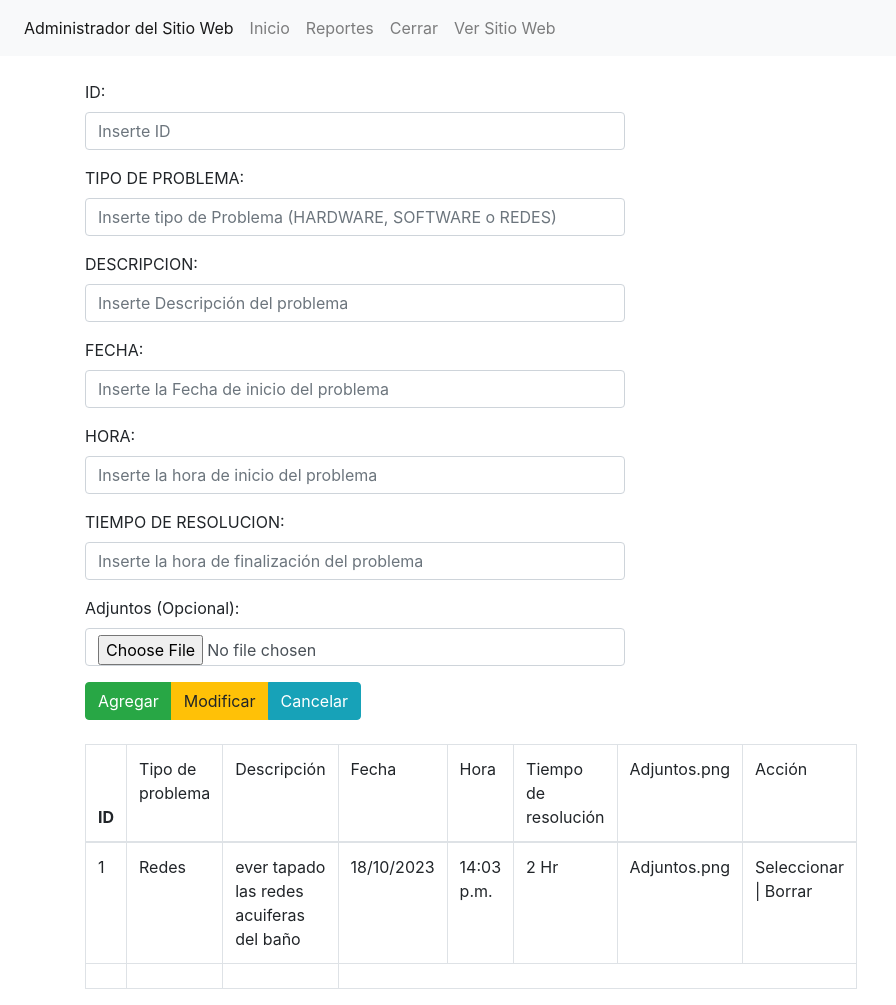
After one commit to Asaltorrapaz/mesadeayuda, a PHP site: page /administrador/seccion/reporte.php in a window 1280 px wide. The commit adds this page. Shown: the whole page, without its empty margins (0-896 px from the left). Run offline with PHP 8.4, Linux system fonts and the light colour scheme.

```diff
--- /dev/null
+++ b/administrador/seccion/reporte.php
@@ -0,0 +1,95 @@
+<?php include("../template/cabecera.php"); ?>
+<?php
+$txtID=(isset($_POST['txtID']))?$_POST['txtID']:"";
+
+?>
+
+<div class="col-md-6">
+
+    <form method="POST" enctype="multipart/form-data">
+
+    <div class = "form-group">
+    <label for="txtID">ID:</label>
+    <input type="text" class="form-control" name="txtID" id="txtID" placeholder="Inserte ID">
+    </div>
+
+
+    <div class = "form-group">
+    <label for="txtTipo">TIPO DE PROBLEMA:</label>
+    <input type="text" class="form-control" name="txtTipo" id="txtTipo" placeholder="Inserte tipo de Problema (HARDWARE, SOFTWARE o REDES)">
+    </div>
+
+    <div class = "form-group">
+    <label for="txtDescripcion">DESCRIPCION:</label>
+    <input type="text" class="form-control" name="txtDescripcion" id="txtDescripcion" placeholder="Inserte Descripción del problema">
+    </div>
+
+    <div class = "form-group">
+    <label for="txtFecha">FECHA:</label>
+    <input type="text" class="form-control" name="txtFecha" id="txtFecha" placeholder="Inserte la Fecha de inicio del problema">
+    </div>
+
+    <div class = "form-group">
+    <label for="txtHora">HORA:</label>
+    <input type="text" class="form-control" name="txtHora" id="txtHora" placeholder="Inserte la hora de inicio del problema">
+    </div>
+
+    <div class = "form-group">
+    <label for="txtHoraR">TIEMPO DE RESOLUCION:</label>
+    <input type="text" class="form-control" name="txtHoraR" id="txtHoraR" placeholder="Inserte la hora de finalización del problema">
+    </div>
+
+    <div class = "form-group">
+    <label for="txtEstado">Adjuntos (Opcional):</label>
+    <input type="file" class="form-control" name="txtImagen" id="txtImagen" placeholder="Inserte Imagen">
+    </div>
+
+    <div class="btn-group" role="group" aria-label="">
+        <button type="submit" name="accion" value="Agregar" class="btn btn-success">Agregar</button>
+        <button type="submit" name="accion" value="Modificar" class="btn btn-warning">Modificar</button>
+        <button type="submit" name="accion" value="Cancelar" class="btn btn-info">Cancelar</button>
+    </div>
+
+
+    </form>
+    <br/>
+
+
+
+</div>
+<div class="col-md-7">
+    <table class="table table-bordered">
+        <thead>
+            <tr>
+                <th>ID</th>
+                <td>Tipo de problema</td>
+                <td>Descripción</td>
+                <td>Fecha</td>
+                <td>Hora</td>
+                <td>Tiempo de resolución</td>
+                <td>Adjuntos.png</td>
+                <td>Acción</td>
+
+            </tr>
+        </thead>
+        <tbody>
+            <tr>
+                <td>1</td>
+                <td>Redes</td>
+                <td>ever tapado las redes acuiferas del baño</td>
+                <td>18/10/2023</td>
+                <td>14:03 p.m.</td>
+                <td>2 Hr</td>
+                <td>Adjuntos.png</td>
+                <td>Seleccionar | Borrar</td>
+            </tr>
+            <tr>
+                <td scope="row"></td>
+                <td></td>
+                <td></td>
+            </tr>
+        </tbody>
+    </table>
+</div>
+
+<?php include("../template/pie.php"); ?>
--- a/administrador/template/cabecera.php
+++ b/administrador/template/cabecera.php
@@ -17,7 +17,7 @@
         <div class="nav navbar-nav">
             <a class="nav-item nav-link active" href="#">Administrador del Sitio Web<span class="sr-only">(current)</span></a>
             <a class="nav-item nav-link" href="<?php echo $url;?>/administrador/inicio.php">Inicio</a>
-            <a class="nav-item nav-link" href="<?php echo $url;?>/administrador/seccion/productos.php">Reportes</a>
+            <a class="nav-item nav-link" href="<?php echo $url;?>/administrador/seccion/reporte.php">Reportes</a>
             <a class="nav-item nav-link" href="<?php echo $url;?>/administrador/seccion/cerrar.php">Cerrar</a>
             <a class="nav-item nav-link" href=" <?php echo $url;?>">Ver Sitio Web</a>
         </div>
```
Also changed, not shown: administrador/seccion/productos.php (deleted, +0 -113 lines).
